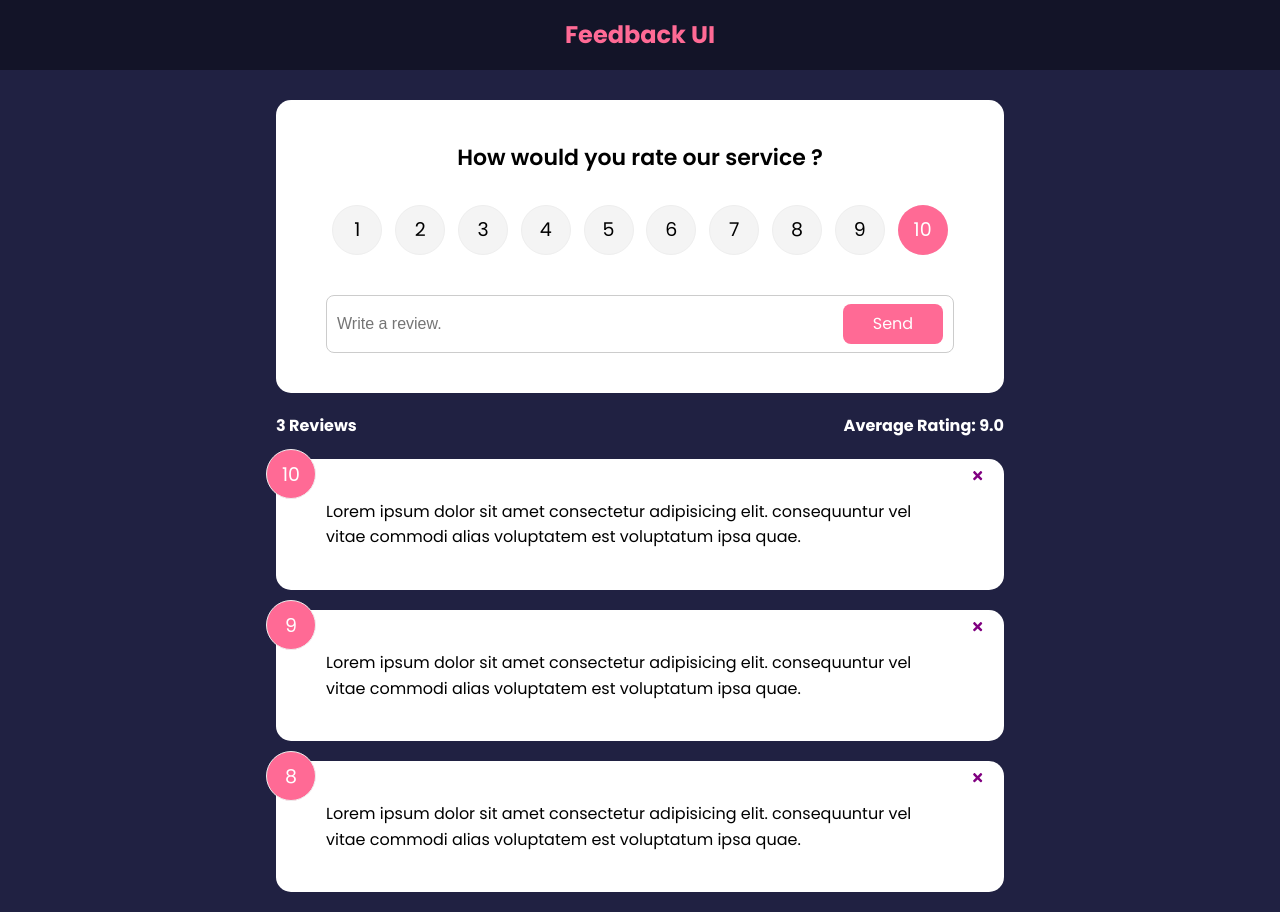
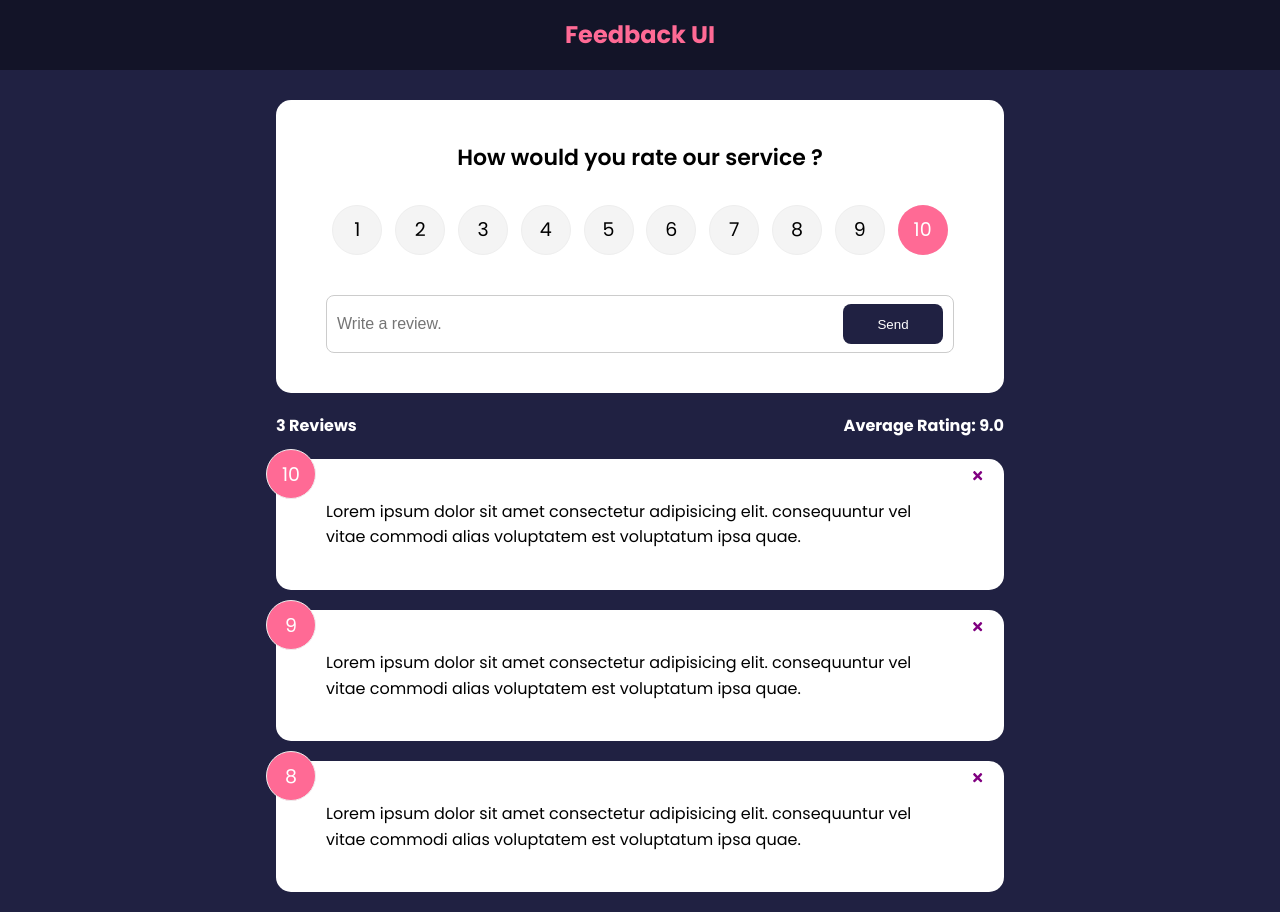
Before and after one commit to osamabinazam/feedback-app, a React (Create React App) app: page / in a window 1280 px wide. Built offline with nearby package versions, Linux system fonts and the light colour scheme.

Commit message:
Fixed Bugs

```diff
--- a/package.json
+++ b/package.json
@@ -6,10 +6,12 @@
     "@testing-library/jest-dom": "^5.16.5",
     "@testing-library/react": "^13.4.0",
     "@testing-library/user-event": "^13.5.0",
+    "framer-motion": "^10.12.10",
     "react": "^18.2.0",
     "react-dom": "^18.2.0",
     "react-icons": "^4.8.0",
-    "react-scripts": "5.0.1",
+    "react-scripts": "^2.1.3",
+    "uuid": "^9.0.0",
     "web-vitals": "^2.1.4"
   },
   "scripts": {
--- a/src/App.js
+++ b/src/App.js
@@ -1,4 +1,6 @@
-
+import React from 'react'
+import ReactDOM from 'react-dom'
+import { v4 as uuidv4 } from "uuid";
 import { useState } from "react";
 import Header from "./components/Header";
 import FeedbackData from "./data/FeedbackData";
@@ -10,6 +12,15 @@ function App(){
 
     // App Level State
     const [feedback , setFeedback] = useState(FeedbackData);
+
+    //
+    const addFeedback = (newFeedback) => {
+        newFeedback.id = uuidv4()
+        // Setting feedback to global state
+        setFeedback([newFeedback, ...feedback])
+    }
+
+    //
     const deleteFeedback = (id) => {
 
         if (window.confirm("Are you sure you want to delete ? "))
@@ -18,15 +29,15 @@ function App(){
         }
 
     }
+
+
     return (
         <>
             <Header/>
             <div className="container">
-                <FeedbackForm />
+                <FeedbackForm  handleAdd = {addFeedback} />
                 <FeedbackStat feedback = {feedback}/>
-                <FeedbackList
-                feedback = {feedback}
-                handleDelete={deleteFeedback}/>
+                <FeedbackList feedback = {feedback} handleDelete={deleteFeedback} />
             </div>
         </>
     );
--- a/src/components/FeedbackForm.jsx
+++ b/src/components/FeedbackForm.jsx
@@ -6,18 +6,50 @@ import Card from './shared/Card'
 import Button from './shared/Button';
 import RatingSelect from './RatingSelect';
 
-function FeedbackForm() {
-
+function FeedbackForm({handleAdd}) {
     const [text, setText] = useState('');
     const [rating, setRating] = useState(10);
+    const [btnDisabled, setBtnDisabled] = useState(false)
+    const [message , setMessage] = useState('')
+
+
     // Arrow function that handle change in field
     const handleTextChange = (e) =>{
-        setText(e.target.value);
+        if (text === ''){
+            setBtnDisabled (true)
+            setMessage(null)
+        }
+        else if (text !== '' && text.trim().length <=10) {
+            setMessage ('Text must be at least 10 characters long')
+            setBtnDisabled(true)
+        }
+        else{
+            setMessage(null)
+            setBtnDisabled(false)
+        }
+        console.log(e.target.value)
+        setText(e.target.value)
+
     }
+
+    //
+    const handleSubmit = (e) =>{
+        e.preventDefault()
+        if (text.trim().length >=10){
+            const newFeedback = {
+                text,
+                rating,
+            }
+            handleAdd(newFeedback)
+            setText('')
+        }
+    }
+
+
 
     return (
         <Card>
-            <form action="" >
+            <form onSubmit={handleSubmit}>
                 <h2>How would you rate our service ?</h2>
                 {/* todo- Rating select component */}
                 <RatingSelect select={(rating)=>setRating(rating)}/>
@@ -30,12 +62,14 @@ function FeedbackForm() {
                     />
                     <Button
                         type='submit'
-                        version='secondary'
+                        version='primary'
+                        isDisabled={btnDisabled}
                     >
                         Send
                     </Button>
 
                 </div>
+                {message && <div className='message '>{message}</div>}
             </form>
         </Card>
   )
--- a/src/components/FeedbackList.jsx
+++ b/src/components/FeedbackList.jsx
@@ -1,4 +1,5 @@
-
+import React from 'react'
+import ReactDOM from 'react-dom'
 import FeedBackItem from "./feedbackItem";
 import PropTypes from 'prop-types'
 
@@ -7,7 +8,7 @@ import PropTypes from 'prop-types'
 function FeedbackList({feedback, handleDelete}){
 
     if (!feedback || feedback.length === 0){
-        return <p>No feedback yet</p>
+        return <>No feedback yet</>
     }
 
 
--- a/src/components/FeedbackStat.jsx
+++ b/src/components/FeedbackStat.jsx
@@ -1,4 +1,6 @@
 import PropTypes from 'prop-types'
+import React from 'react'
+import ReactDOM from 'react-dom'
 
 function FeedbackStat({feedback}){
 
--- a/src/components/Header.jsx
+++ b/src/components/Header.jsx
@@ -1,4 +1,6 @@
 import PropTypes from "prop-types";
+import React from 'react'
+import ReactDOM from 'react-dom'
 
 function Header ({text, bgColor, textColor}){
 
--- a/src/components/feedbackItem.jsx
+++ b/src/components/feedbackItem.jsx
@@ -2,6 +2,8 @@
 import Card from "./shared/Card"
 import PropTypes from 'prop-types'
 import {FaTimes} from 'react-icons/fa'
+import React from 'react'
+import ReactDOM from 'react-dom'
 
 function FeedBackItem({ item, handleDelete} ){
 
--- a/src/components/shared/Button.jsx
+++ b/src/components/shared/Button.jsx
@@ -3,9 +3,9 @@ import PropTypes from 'prop-types'
 
 function Button( {children, version ,type, isDisabled}) {
   return (
-    <div type={type} disabled ={isDisabled} className={` btn btn-${version} `} >
+    <button type={type} disabled ={isDisabled} className={` btn btn-${version} `} >
       {children}
-    </div>
+    </button>
   )
 }
 
--- a/src/components/shared/Card.jsx
+++ b/src/components/shared/Card.jsx
@@ -1,4 +1,5 @@
 import PropTypes from 'prop-types'
+import React from 'react'
 
 function Card ( {children , reverse}){
 
--- a/src/index.css
+++ b/src/index.css
@@ -153,8 +153,6 @@ input:focus {
   width: 100px;
   height: 40px;
   cursor: pointer;
-  padding-top: 7px;
-  text-align: center;
 }
 
 .btn-primary {
```
Also changed, not shown: 1 other file (tests, documents, lock files or other folders).
